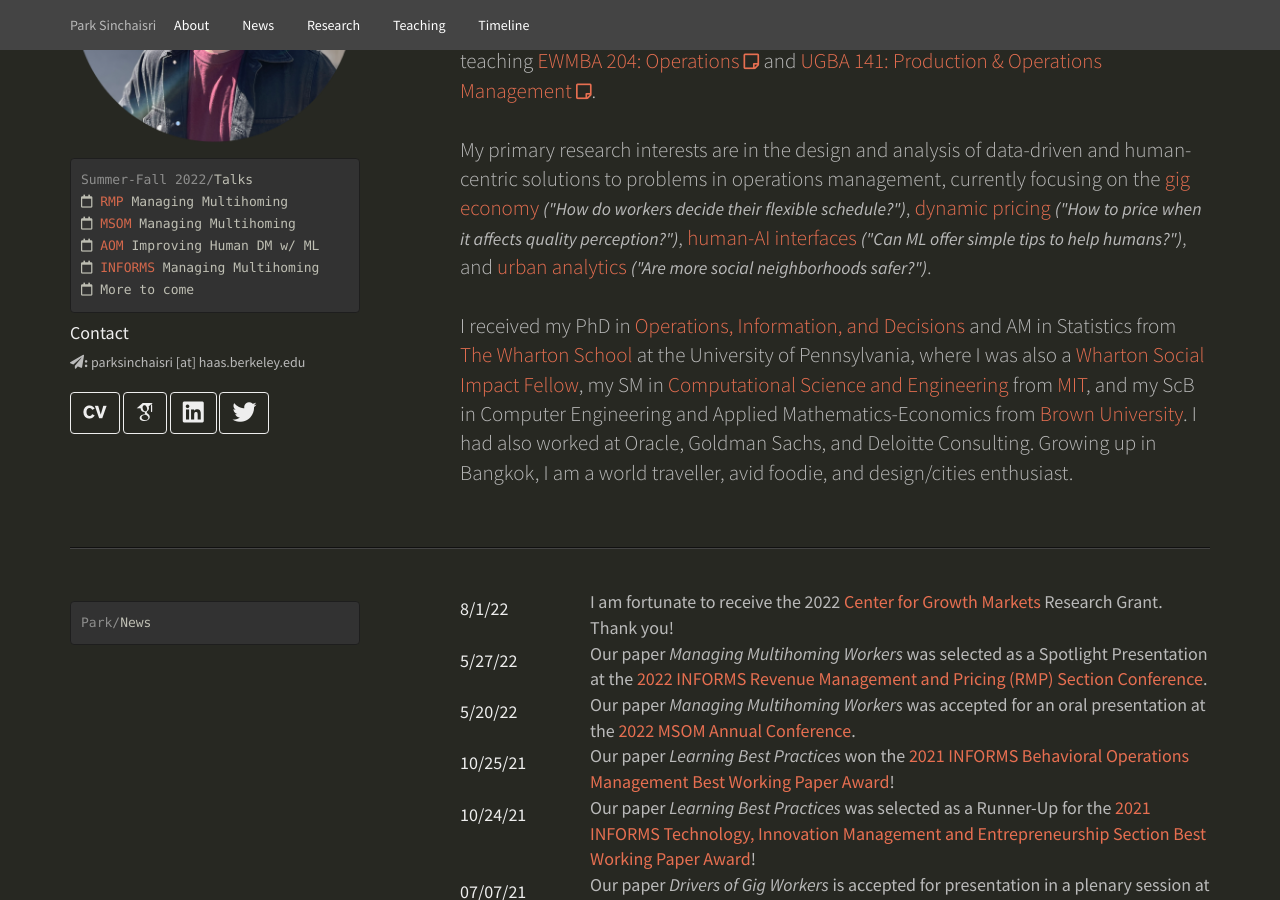
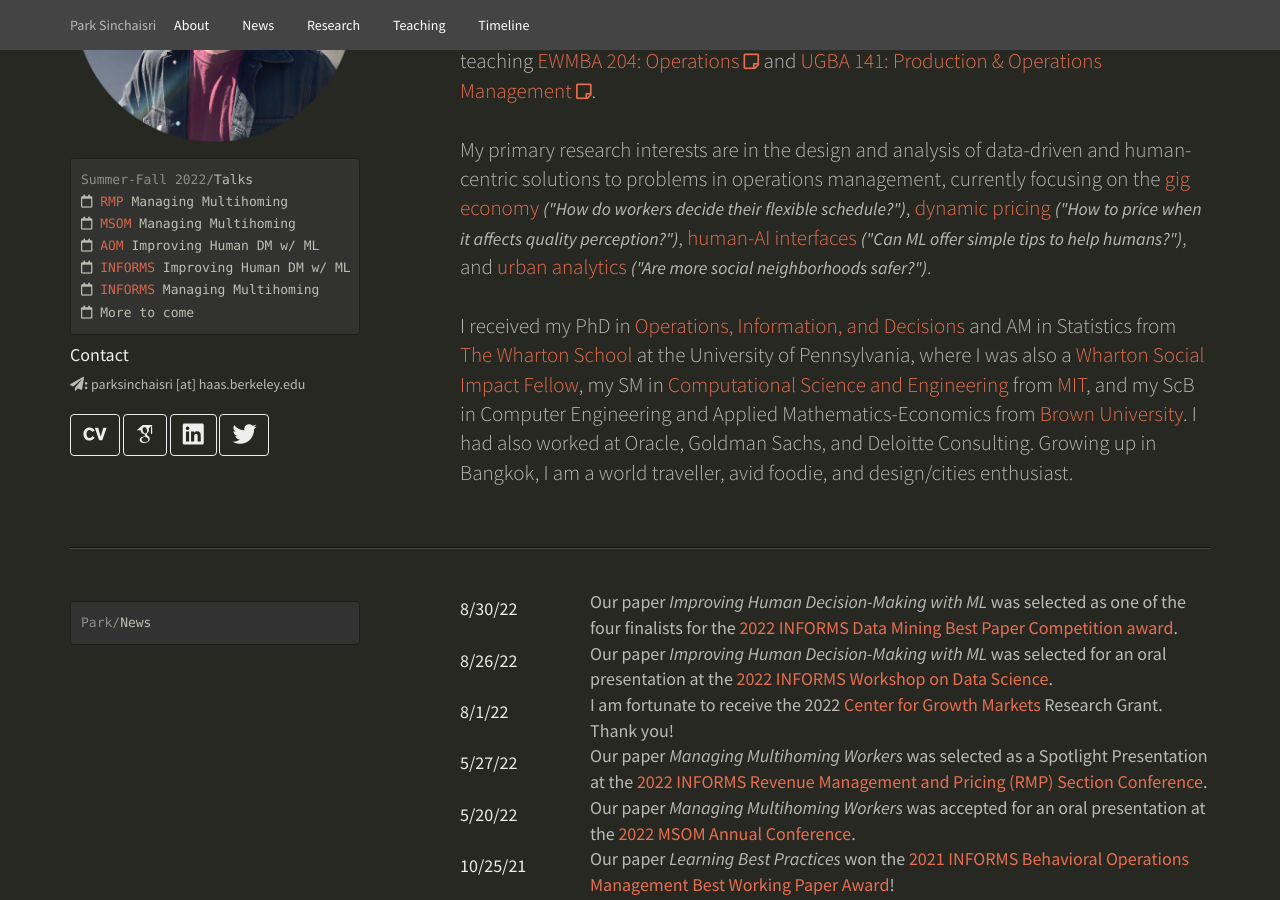
Before and after one commit to parksinchaisri/parksinchaisri.github.io, a Jekyll site: the page index.html, which Jekyll copies as it is, in a window 1280 px wide and 900 px high, scrolled down 222 px. Built offline with Jekyll 4.4.1, drawn with Linux system fonts in a browser that asks for light colours; some web fonts are replaced.

Commit message:
Fall 2022

```diff
--- a/index.html
+++ b/index.html
@@ -63,6 +63,7 @@
 <i class="far fa-calendar"></i> <a href="https://www.chicagobooth.edu/events/revenue-management-and-pricing" target="_blank">RMP</a> Managing Multihoming
 <i class="far fa-calendar"></i> <a href="https://www.msom-2022.com/" target="_blank">MSOM</a> Managing Multihoming
 <i class="far fa-calendar"></i> <a href="https://2022.aom.org/" target="_blank">AOM</a> Improving Human DM w/ ML
+<i class="far fa-calendar"></i> <a href="https://meetings.informs.org/wordpress/indianapolis2022/" target="_blank">INFORMS</a> Improving Human DM w/ ML
 <i class="far fa-calendar"></i> <a href="https://meetings.informs.org/wordpress/indianapolis2022/" target="_blank">INFORMS</a> Managing Multihoming
 <i class="far fa-calendar"></i> More to come<span class="blinking"></span>
 </pre>
@@ -130,6 +131,13 @@
 
 
         <dl class="row">
+
+          <dt class="col-sm-2"><h4>8/30/22</h4></dt>
+          <dd class="col-sm-10">Our paper <i>Improving Human Decision-Making with ML</i> was selected as one of the four finalists for the <a class="hidelink2" target="_blank" href="">2022 INFORMS Data Mining Best Paper Competition award</a>.</dd>
+
+          <dt class="col-sm-2"><h4>8/26/22</h4></dt>
+          <dd class="col-sm-10">Our paper <i>Improving Human Decision-Making with ML</i> was selected for an oral presentation at the <a class="hidelink2" target="_blank" href="">2022 INFORMS Workshop on Data Science</a>.</dd>
+
 
           <dt class="col-sm-2"><h4>8/1/22</h4></dt>
           <dd class="col-sm-10">I am fortunate to receive the 2022 <a class="hidelink2" target="_blank" href="https://growthmarkets.berkeley.edu/">Center for Growth Markets</a> Research Grant. Thank you!</dd>
```
Also changed, not shown: 1 other file.
